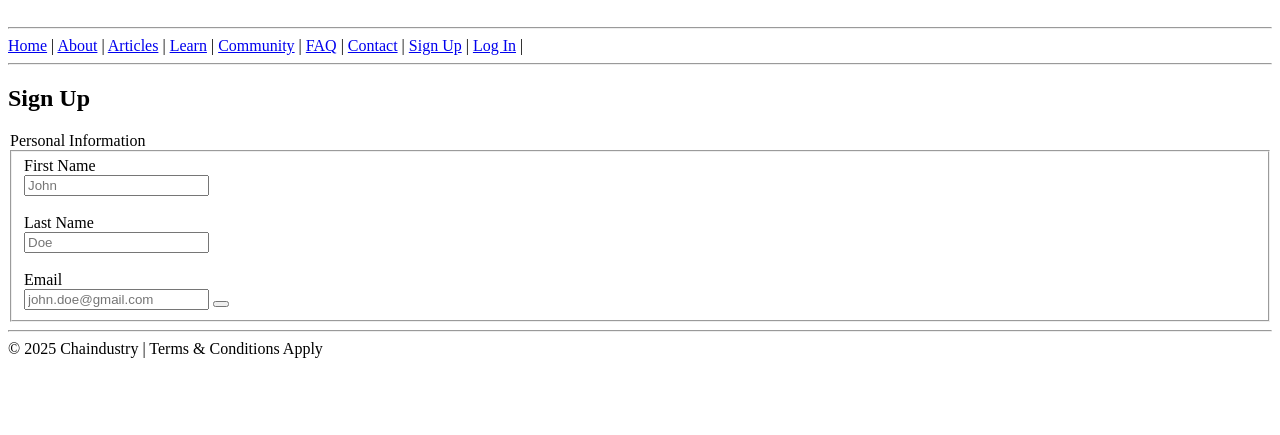
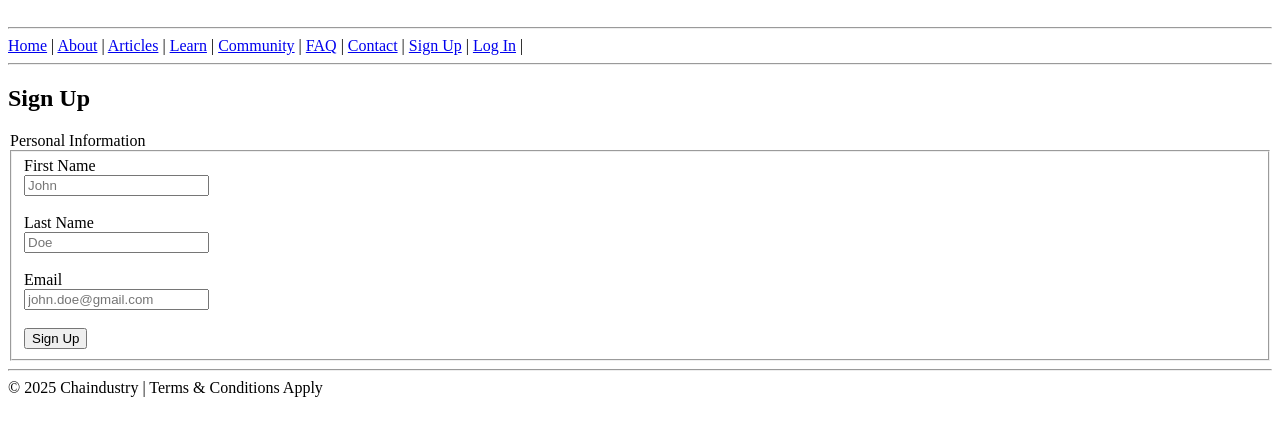
Before and after one commit to omofon/Chaindustry, a plain HTML site: page Assg 1/signup.html in a window 1280 px wide. Shown: the part 79-514 px from the top of the page. Drawn offline with Linux system fonts and the light colour scheme.

Commit message:
added sumbit button

```diff
--- a/Assg 1/signup.html
+++ b/Assg 1/signup.html
@@ -42,8 +42,8 @@
             /><br /><br />
 
             <label for="email">Email</label><br />
-            <input type="email" name="email" placeholder="john.doe@gmail.com" />
-            <button type="submit"></button>
+            <input type="email" name="email" placeholder="john.doe@gmail.com" /><br><br>
+            <button type="submit">Sign Up</button>
           </fieldset>
         </form>
       </section>
```
